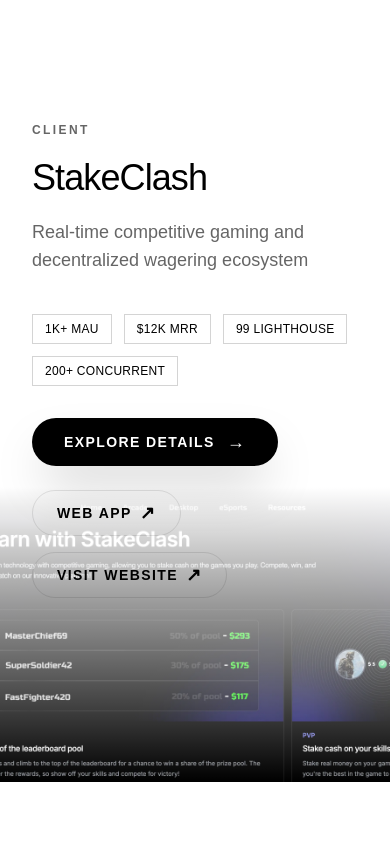
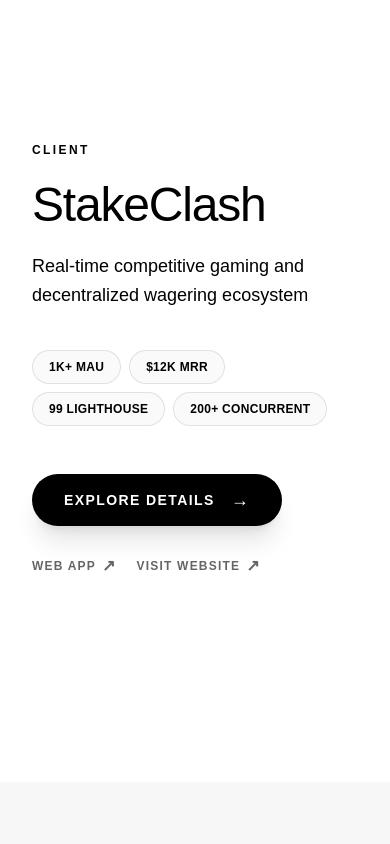
Before and after one commit to MohdSakib001/portfolio, a Next.js app: page / in a window 390 px wide. Shown: the part 1240-2084 px from the top of the page. Built offline with nearby package versions, Linux system fonts and the light colour scheme.

Commit message:
Finalized

```diff
--- /dev/null
+++ b/app/components/ClientLoaderWrapper.tsx
@@ -0,0 +1,21 @@
+"use client";
+
+import { useState, useEffect } from "react";
+import Loader from "./Loader";
+
+export default function ClientLoaderWrapper() {
+  const [loading, setLoading] = useState(true);
+
+  // Prevent scrolling while loading
+  useEffect(() => {
+    if (loading) {
+      document.body.style.overflow = "hidden";
+    } else {
+      document.body.style.overflow = "auto";
+    }
+  }, [loading]);
+
+  if (!loading) return null;
+
+  return <Loader onComplete={() => setLoading(false)} />;
+}
--- a/app/components/SelectedWork.tsx
+++ b/app/components/SelectedWork.tsx
@@ -18,216 +18,157 @@ export default function SelectedWork() {
     const router = useRouter();
 
     const displayProjects = projects.slice(0, 3);
-    const totalFrames = displayProjects.length + 1;
 
     useGSAP(() => {
-        // Master timeline pinned to scroll
-        const tl = gsap.timeline({
+        const sections = gsap.utils.toArray(".project-section");
+
+        sections.forEach((section: any) => {
+            const textElements = section.querySelectorAll(".text-reveal");
+            const imageWrapper = section.querySelector(".image-wrapper");
+            const imageInner = section.querySelector(".image-inner");
+
+            // 1. Smooth staggered fade-up for text as you scroll to it
+            gsap.fromTo(
+                textElements,
+                { y: 40, opacity: 0 },
+                {
+                    y: 0,
+                    opacity: 1,
+                    duration: 0.8,
+                    stagger: 0.1,
+                    ease: "power3.out",
                     scrollTrigger: {
-                trigger: containerRef.current,
-                pin: true,
-                scrub: 1,
-                snap: 1 / (totalFrames - 1),
-                end: () => "+=" + window.innerHeight * totalFrames,
-                invalidateOnRefresh: true,
+                        trigger: section,
+                        start: "top 75%", // Triggers when the top of the section hits 75% down the viewport
+                        toggleActions: "play none none none", // Plays once
                     },
-        });
-
-        // For each project transition (except the first which is visible by default)
-        displayProjects.forEach((_, i) => {
-            if (i === 0) return;
-
-            // Image clip-path wipe reveal
-            tl.fromTo(
-                `.work-img-${i}`,
-                { clipPath: "inset(0% 0% 100% 0%)" },
-                { clipPath: "inset(0% 0% 0% 0%)", duration: 1, ease: "power3.inOut" },
-                i - 0.5
+                }
             );
 
-            // Previous content fades out
-            tl.to(
-                `.work-content-${i - 1}`,
-                { y: -60, opacity: 0, duration: 0.5, ease: "power2.in" },
-                i - 0.5
+            // 2. Premium "Expanding Clip-Path" parallax effect for the image
+            if (imageWrapper && imageInner) {
+                gsap.fromTo(
+                    imageInner,
+                    {
+                        clipPath: "inset(15% 15% 15% 15% round 24px)",
+                        scale: 1.1
+                    },
+                    {
+                        clipPath: "inset(0% 0% 0% 0% round 0px)",
+                        scale: 1,
+                        ease: "none",
+                        scrollTrigger: {
+                            trigger: imageWrapper,
+                            start: "top bottom",
+                            end: "center center",
+                            scrub: true, // Smoothly animates tied to your scrollbar
+                        },
+                    }
                 );
-
-            // New content slides in
-            tl.fromTo(
-                `.work-content-${i}`,
-                { y: 60, opacity: 0 },
-                { y: 0, opacity: 1, duration: 0.5, ease: "power3.out" },
-                i
-            );
+            }
         });
-
-        // The View All frame transition (index = 3)
-        const ctaIndex = 3;
-
-        tl.fromTo(
-            `.work-img-${ctaIndex}`,
-            { clipPath: "inset(0% 0% 100% 0%)" },
-            { clipPath: "inset(0% 0% 0% 0%)", duration: 1, ease: "power3.inOut" },
-            ctaIndex - 0.5
-        );
-
-        tl.to(
-            `.work-content-${ctaIndex - 1}`,
-            { y: -60, opacity: 0, duration: 0.5, ease: "power2.in" },
-            ctaIndex - 0.5
-        );
-
-        tl.fromTo(
-            `.work-content-${ctaIndex}`,
-            { y: 60, opacity: 0 },
-            { y: 0, opacity: 1, duration: 0.5, ease: "power3.out" },
-            ctaIndex
-        );
 
     }, { scope: containerRef });
 
     return (
+        <div ref={containerRef} className="w-full bg-white text-black overflow-hidden">
+            {displayProjects.map((project, i) => {
+                // Alternating layout for Desktop
+                const isEven = i % 2 === 0;
+
+                return (
                     <section
-            ref={containerRef}
-            className="relative h-screen w-full overflow-hidden bg-white text-black"
+                        key={project.id}
+                        // Mobile: flex-col (Text 100vh -> Image 100vh)
+                        // Desktop: flex-row (Both share 100vh side-by-side), alternating direction
+                        className={`project-section flex flex-col md:h-svh w-full border-b border-black/5 ${isEven ? "md:flex-row" : "md:flex-row-reverse"
+                            }`}
                     >
-            {/* FIXED LAYOUT — Split screen */}
-            <div className="h-screen flex">
-
-                {/* LEFT — EDITORIAL TEXT SIDE */}
-                <div className="w-full md:w-[45%] h-full flex flex-col justify-between p-8 md:p-16 relative z-10">
-
-                    {/* MIDDLE: Stacked project content (only one visible at a time) */}
-                    <div className="relative flex-1 flex items-center">
-                        {displayProjects.map((project, i) => (
-                            <div
-                                key={project.id}
-                                className={`work-content-${i} absolute inset-0 flex flex-col justify-center ${i > 0 ? "opacity-0 pointer-events-none" : ""}`}
-                            >
-                                {/* Category pill */}
-                                <p className="text-xs uppercase tracking-[0.2em] opacity-60 mb-6 font-semibold">
+                        {/*
+                            TEXT HALF
+                            Mobile: 1 full screen (min-h-100svh)
+                            Desktop: 50% width sharing the 100svh parent
+                        */}
+                        <div className="w-full md:w-1/2 min-h-svh md:min-h-0 flex flex-col justify-center px-8 py-16 md:p-16 lg:p-24 bg-white z-10">
+                            <div className="max-w-xl mx-auto md:mx-0 w-full">
+                                <p className="text-reveal text-xs uppercase tracking-[0.2em] opacity-50 mb-6 font-bold">
                                     {project.category}
                                 </p>
 
-                                {/* Project name — BIG */}
-                                <h2 className="text-4xl md:text-6xl lg:text-7xl leading-[0.9] tracking-tight mb-6 font-medium">
+                                <h2 className="text-reveal text-5xl md:text-6xl lg:text-7xl leading-[0.95] tracking-tight mb-6 font-medium">
                                     {project.name}
                                 </h2>
 
-                                {/* Tagline */}
-                                <p className="text-lg md:text-xl opacity-60 mb-10 max-w-md">
+                                <p className="text-reveal text-lg opacity-70 mb-10 md:max-w-md leading-relaxed">
                                     {project.tagline}
                                 </p>
 
-                                {/* Metrics strip */}
-                                <div className="flex flex-wrap gap-3 mb-8">
+                                <div className="text-reveal flex flex-wrap gap-2 mb-12">
                                     {Object.entries(project.metrics).map(([key, val]) => (
                                         <span
                                             key={key}
-                                            className="text-xs border border-neutral-300 px-3 py-1.5 tracking-wide uppercase"
+                                            className="text-xs font-semibold border border-black/10 px-4 py-2 tracking-wide uppercase rounded-full bg-neutral-50"
                                         >
                                             {val as string}
                                         </span>
                                     ))}
                                 </div>
 
-                                {/* Interactive CTA Row */}
+                                {/* Re-structured Minimal Buttons */}
+                                <div className="text-reveal flex flex-col items-start gap-8">
                                     <Magnetic>
                                         <button
                                             onClick={() => router.push(`/projects#${project.id}`)}
-                                        className="flex items-center gap-3 px-8 py-3.5 bg-black text-white rounded-full text-sm font-semibold uppercase tracking-widest hover:scale-105 transition active:scale-95 shadow-2xl hover:shadow-black/50 hover:cursor-pointer"
+                                            className="group flex items-center justify-center gap-4 px-8 py-4 bg-black text-white rounded-full text-sm font-semibold uppercase tracking-widest hover:scale-105 transition active:scale-95 shadow-xl hover:shadow-black/40"
                                         >
                                             <span>Explore Details</span>
-                                        <span className="text-lg leading-none transition-transform group-hover/btn:translate-x-1">→</span>
+                                            <span className="text-lg leading-none transition-transform group-hover:translate-x-1">→</span>
                                         </button>
                                     </Magnetic>
-                                <div className="flex flex-wrap items-center gap-4 mt-6 pointer-events-auto">
 
-                                    {project.links && project.links.appstore && project.links.appstore !== '#' && (
-                                        <a href={project.links.appstore} target="_blank" rel="noreferrer" className="hover:scale-105 transition active:scale-95">
-                                            <Image
-                                                src="/assets/appstore.webp"
-                                                alt="Download on the App Store"
-                                                width={140}
-                                                height={44}
-                                                className="h-[2.8rem] w-auto object-contain drop-shadow-md"
-                                            />
+                                    {/* Secondary minimal links grouping */}
+                                    <div className="flex flex-wrap items-center gap-5">
+                                        {project.links?.appstore && project.links.appstore !== '#' && (
+                                            <a href={project.links.appstore} target="_blank" rel="noreferrer" className="hover:opacity-75 transition">
+                                                <Image src="/assets/appstore.webp" alt="App Store" width={110} height={36} className="h-9 w-auto object-contain" />
                                             </a>
                                         )}
-
-                                    {project.links && project.links.playstore && project.links.playstore !== '#' && (
-                                        <a href={project.links.playstore} target="_blank" rel="noreferrer" className="hover:scale-105 transition active:scale-95">
-                                            <Image
-                                                src="/assets/playstore.webp"
-                                                alt="Get it on Google Play"
-                                                width={140}
-                                                height={44}
-                                                className="h-[2.8rem] w-auto object-contain drop-shadow-md"
-                                            />
+                                        {project.links?.playstore && project.links.playstore !== '#' && (
+                                            <a href={project.links.playstore} target="_blank" rel="noreferrer" className="hover:opacity-75 transition">
+                                                <Image src="/assets/playstore.webp" alt="Play Store" width={110} height={36} className="h-9 w-auto object-contain" />
                                             </a>
                                         )}
-
-                                    {project.links && project.links.webapp && project.links.webapp !== '#' && (
-                                        <a href={project.links.webapp} target="_blank" rel="noreferrer" className="flex items-center gap-2 px-6 py-3 border border-black/10 rounded-full text-sm font-semibold uppercase tracking-widest hover:bg-black/5 hover:border-black/30 transition">
-                                            <span>Web App</span>
-                                            <span className="text-lg leading-none">↗</span>
+                                        {project.links?.webapp && project.links.webapp !== '#' && (
+                                            <a href={project.links.webapp} target="_blank" rel="noreferrer" className="text-xs font-bold uppercase tracking-widest border-b-2 border-transparent hover:border-black transition flex items-center gap-1.5 opacity-60 hover:opacity-100 pb-0.5">
+                                                Web App <span className="text-base leading-none">↗</span>
                                             </a>
                                         )}
-
-                                    {project.links && project.links.website && project.links.website !== '#' && (
-                                        <a href={project.links.website} target="_blank" rel="noreferrer" className="flex items-center gap-2 px-6 py-3 border border-black/10 rounded-full text-sm font-semibold uppercase tracking-widest hover:bg-black/5 hover:border-black/30 transition">
-                                            <span>Visit Website</span>
-                                            <span className="text-lg leading-none">↗</span>
+                                        {project.links?.website && project.links.website !== '#' && (
+                                            <a href={project.links.website} target="_blank" rel="noreferrer" className="text-xs font-bold uppercase tracking-widest border-b-2 border-transparent hover:border-black transition flex items-center gap-1.5 opacity-60 hover:opacity-100 pb-0.5">
+                                                Visit Website <span className="text-base leading-none">↗</span>
                                             </a>
                                         )}
                                     </div>
                                 </div>
-                        ))}
-
-                        {/* CTA FRAME VIEW ALL CONTENT */}
-                        <div className={`work-content-3 absolute inset-0 flex flex-col justify-center opacity-0 pointer-events-none`}>
-                            <p className="text-xs uppercase tracking-[0.2em] opacity-60 mb-6 font-semibold text-neutral-500">
-                                Archive & More
-                            </p>
-                            <h2 className="text-4xl md:text-5xl lg:text-7xl leading-[0.9] tracking-tight mb-6 max-w-sm font-medium">
-                                View Full Project Archive.
-                            </h2>
-                            <p className="text-lg md:text-xl opacity-60 mb-10 max-w-md">
-                                Dive deep into all my enterprise, startup, and full-stack engineering side projects.
-                            </p>
-                            <Magnetic>
-                                <button
-                                    onClick={() => router.push(`/projects`)}
-                                    className="text-sm tracking-widest uppercase font-semibold group/btn flex items-center justify-center gap-3 bg-black text-white px-8 py-5 rounded-full w-max mt-4 pointer-events-auto shadow-xl hover:shadow-2xl transition hover:-translate-y-1"
-                                >
-                                    <span>Explore All Projects</span>
-                                    <span className="inline-block transition-transform group-hover/btn:translate-x-1">→</span>
-                                </button>
-                            </Magnetic>
-                        </div>
                             </div>
                         </div>
 
-                {/* RIGHT — IMAGE STACK (clip-path reveals) */}
-                <div className="hidden md:block w-[55%] h-full relative">
-                    {displayProjects.map((project, i) => (
-                        <div
-                            key={project.id}
-                            className={`work-img-${i} absolute inset-0 bg-[#f7f7f7]`}
-                            style={{
-                                zIndex: i + 1,
-                                clipPath: i === 0 ? "inset(0% 0% 0% 0%)" : "inset(0% 0% 100% 0%)",
-                            }}
-                        >
+                        {/*
+                            IMAGE HALF
+                            Mobile: 1 full screen (h-100svh) below the text
+                            Desktop: 50% width sharing the 100svh parent
+                        */}
+                        <div className="image-wrapper w-full md:w-1/2 h-svh md:h-full relative bg-[#f7f7f7] overflow-hidden p-6 md:p-10">
+                            <div className="image-inner w-full h-full relative origin-center">
                                 {project.hero.type === "image" ? (
                                     <Image
                                         src={project.hero.src}
                                         alt={project.name}
                                         fill
-                                    className="object-contain p-12"
+                                        className="object-contain"
                                         priority={i === 0}
                                         loading={i === 0 ? "eager" : "lazy"}
-                                    sizes="(max-width: 768px) 100vw, 55vw"
+                                        sizes="(max-width: 768px) 100vw, 50vw"
                                     />
                                 ) : (
                                     <video
@@ -236,70 +177,48 @@ export default function SelectedWork() {
                                         loop
                                         muted
                                         playsInline
-                                    className="absolute inset-0 w-full h-full object-cover"
+                                        className="absolute inset-0 w-full h-full object-cover rounded-3xl"
                                     />
                                 )}
-                            <div className="absolute inset-0 bg-linear-to-r from-white/10 to-transparent" />
-                        </div>
-                    ))}
-
-                    {/* CTA FRAME VIEW ALL IMAGE */}
-                    <div
-                        className={`work-img-3 absolute inset-0 bg-neutral-900 text-white flex flex-col items-center justify-center p-12`}
-                        style={{
-                            zIndex: 4,
-                            clipPath: "inset(0% 0% 100% 0%)",
-                        }}
-                    >
-                        {/* Interactive huge text background or pattern */}
-                        <div aria-hidden="true" className="absolute inset-0 opacity-[0.03] flex flex-wrap gap-4 overflow-hidden pointer-events-none p-4 select-none">
-                            {Array.from({ length: 100 }).map((_, i) => (
-                                <span key={i} className="text-5xl font-black italic whitespace-nowrap">FULL-STACK ENGINEER</span>
-                            ))}
-                        </div>
-                        <h1 className="text-7xl md:text-9xl font-black text-center z-10 uppercase tracking-tighter bg-clip-text text-transparent bg-linear-to-b from-white to-white/40">
-                            SEE ALl<br />WORK.
-                        </h1>
-                    </div>
-                </div>
-
-                {/* MOBILE: Show current project image below text on small screens */}
-                <div className="md:hidden absolute bottom-0 left-0 right-0 h-[35vh]">
-                    {displayProjects.map((project, i) => (
-                        <div
-                            key={project.id}
-                            className={`work-img-${i} absolute inset-0 bg-[#f7f7f7]`}
-                            style={{
-                                zIndex: i + 1,
-                                clipPath: i === 0 ? "inset(0% 0% 0% 0%)" : "inset(0% 0% 100% 0%)",
-                            }}
-                        >
-                            <Image
-                                src={project.hero.src}
-                                alt={project.name}
-                                fill
-                                className="object-cover"
-                                priority={i === 0}
-                                loading={i === 0 ? "eager" : "lazy"}
-                                sizes="100vw"
-                            />
-                            <div className="absolute inset-0 bg-linear-to-b from-white to-transparent" />
-                        </div>
-                    ))}
-
-                    <div
-                        className={`work-img-3 absolute inset-0 bg-neutral-900 grid place-items-center`}
-                        style={{
-                            zIndex: 4,
-                            clipPath: "inset(0% 0% 100% 0%)",
-                        }}
-                    >
-                        <h1 className="text-5xl font-black text-white text-center uppercase tracking-tighter">
-                            SEE ALL<br />WORK.
-                        </h1>
-                    </div>
                             </div>
                         </div>
                     </section>
                 );
+            })}
+
+            {/* ENDING CTA SECTION */}
+            <section className="project-section relative min-h-[90svh] w-full bg-neutral-950 text-white flex flex-col items-center justify-center p-8 md:p-16 overflow-hidden">
+                {/* Background Pattern */}
+                <div aria-hidden="true" className="absolute inset-0 opacity-[0.02] flex flex-wrap gap-4 overflow-hidden pointer-events-none p-4 select-none">
+                    {Array.from({ length: 40 }).map((_, idx) => (
+                        <span key={idx} className="text-4xl md:text-6xl font-black italic whitespace-nowrap">FULL-STACK ENGINEER</span>
+                    ))}
+                </div>
+
+                <div className="relative z-10 flex flex-col items-center text-center max-w-2xl">
+                    <p className="text-reveal text-sm uppercase tracking-[0.2em] opacity-60 mb-6 font-semibold text-neutral-400">
+                        Archive & More
+                    </p>
+                    <h1 className="text-reveal text-5xl md:text-8xl lg:text-9xl font-black uppercase tracking-tighter bg-clip-text text-transparent bg-linear-to-b from-white to-white/40 mb-8 leading-[0.9]">
+                        SEE ALL<br />WORK.
+                    </h1>
+                    <p className="text-reveal text-lg md:text-xl opacity-60 mb-12">
+                        Dive deep into all my enterprise, startup, and full-stack engineering side projects.
+                    </p>
+
+                    <div className="text-reveal">
+                        <Magnetic>
+                            <button
+                                onClick={() => router.push(`/projects`)}
+                                className="group flex items-center justify-center gap-4 bg-white text-black px-10 py-5 rounded-full w-max shadow-xl hover:shadow-white/20 transition hover:-translate-y-1 text-sm tracking-widest uppercase font-bold"
+                            >
+                                <span>Explore All Projects</span>
+                                <span className="inline-block transition-transform group-hover:translate-x-1">→</span>
+                            </button>
+                        </Magnetic>
+                    </div>
+                </div>
+            </section>
+        </div>
+    );
 }
--- a/app/page.tsx
+++ b/app/page.tsx
@@ -1,16 +1,11 @@
-"use client";
-
-import { useState } from "react";
-import Loader from "./components/Loader";
+import ClientLoaderWrapper from "./components/ClientLoaderWrapper";
 import Home from "./pages/home";
 
 export default function Page() {
-  const [loading, setLoading] = useState(true);
-
   return (
     <>
+      <ClientLoaderWrapper />
       <Home />
-      {loading && <Loader onComplete={() => setLoading(false)} />}
     </>
   );
 }
```
Also changed, not shown: app/pages/home.tsx (+28 -7 lines). Lines whose indentation alone changed are shown as unchanged.
